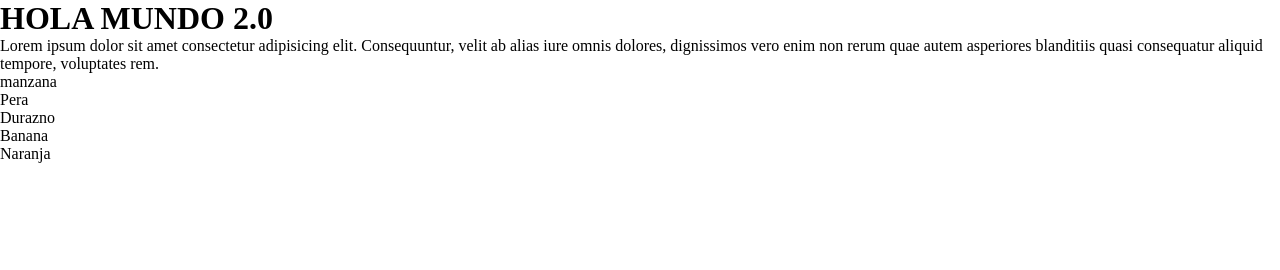
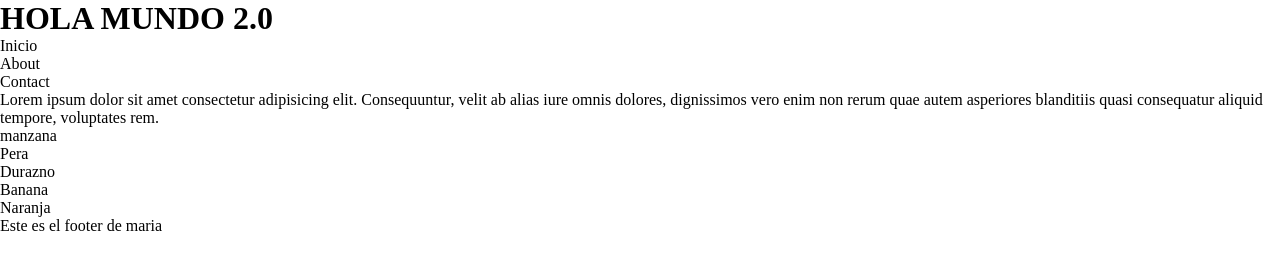
Before and after one commit to brayanlopez/test-repository, a plain HTML site: page index.html in a window 1280 px wide. Drawn offline with Linux system fonts and the light colour scheme.

Commit message:
Agregar menu y footer de maria

```diff
--- a/index.html
+++ b/index.html
@@ -9,6 +9,13 @@
   </head>
   <body>
     <h1>HOLA MUNDO 2.0</h1>
+    <nav>
+      <ul>
+        <li>Inicio</li>
+        <li>About</li>
+        <li>Contact</li>
+      </ul>
+    </nav>
     <p>
       Lorem ipsum dolor sit amet consectetur adipisicing elit. Consequuntur,
       velit ab alias iure omnis dolores, dignissimos vero enim non rerum quae
@@ -22,5 +29,6 @@
       <li>Banana</li>
       <li>Naranja</li>
     </ul>
+    <footer>Este es el footer de maria</footer>
   </body>
 </html>
```
